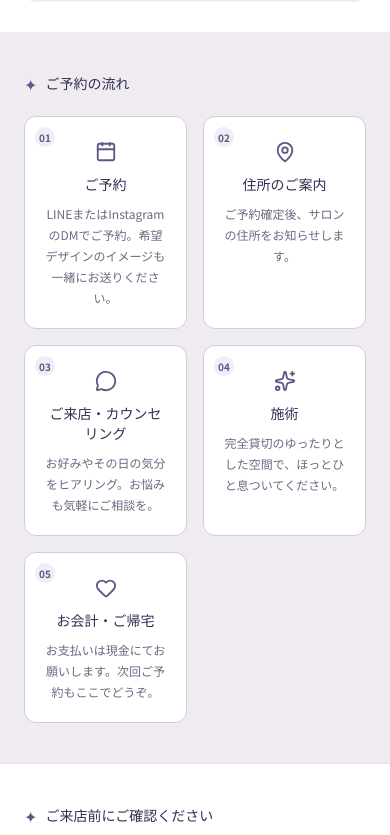
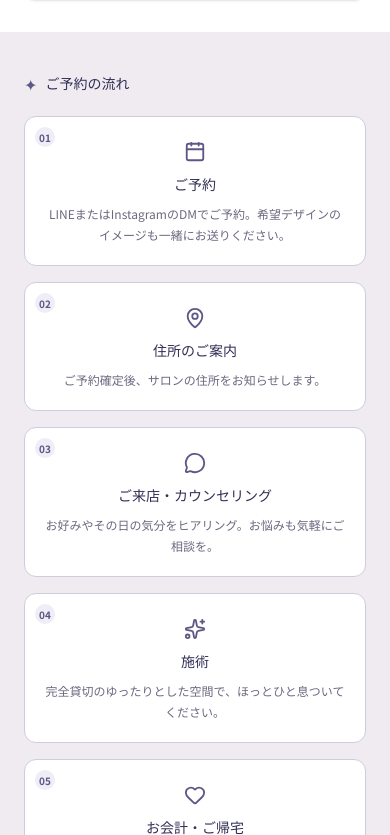
Before and after one commit to hinaokazaki/trea-lp, a Next.js app: page /menu in a window 390 px wide. Shown: the part 1909-2744 px from the top of the page. Built offline with nearby package versions, Linux system fonts and the light colour scheme; no server answers.

Commit message:
fix(menu): ご予約の流れをモバイルで縦1列表示に変更
sm未満の画面幅でグリッドを1カラムにし、各手順を縦並びで表示

```diff
--- a/components/menu/ReservationFlowSteps.tsx
+++ b/components/menu/ReservationFlowSteps.tsx
@@ -31,7 +31,7 @@
 
 export default function ReservationFlowSteps() {
   return (
-    <div className="grid grid-cols-2 sm:grid-cols-3 lg:grid-cols-5 gap-4">
+    <div className="grid grid-cols-1 sm:grid-cols-3 lg:grid-cols-5 gap-4">
       {steps.map((step, i) => (
         <div
           key={i}
```
